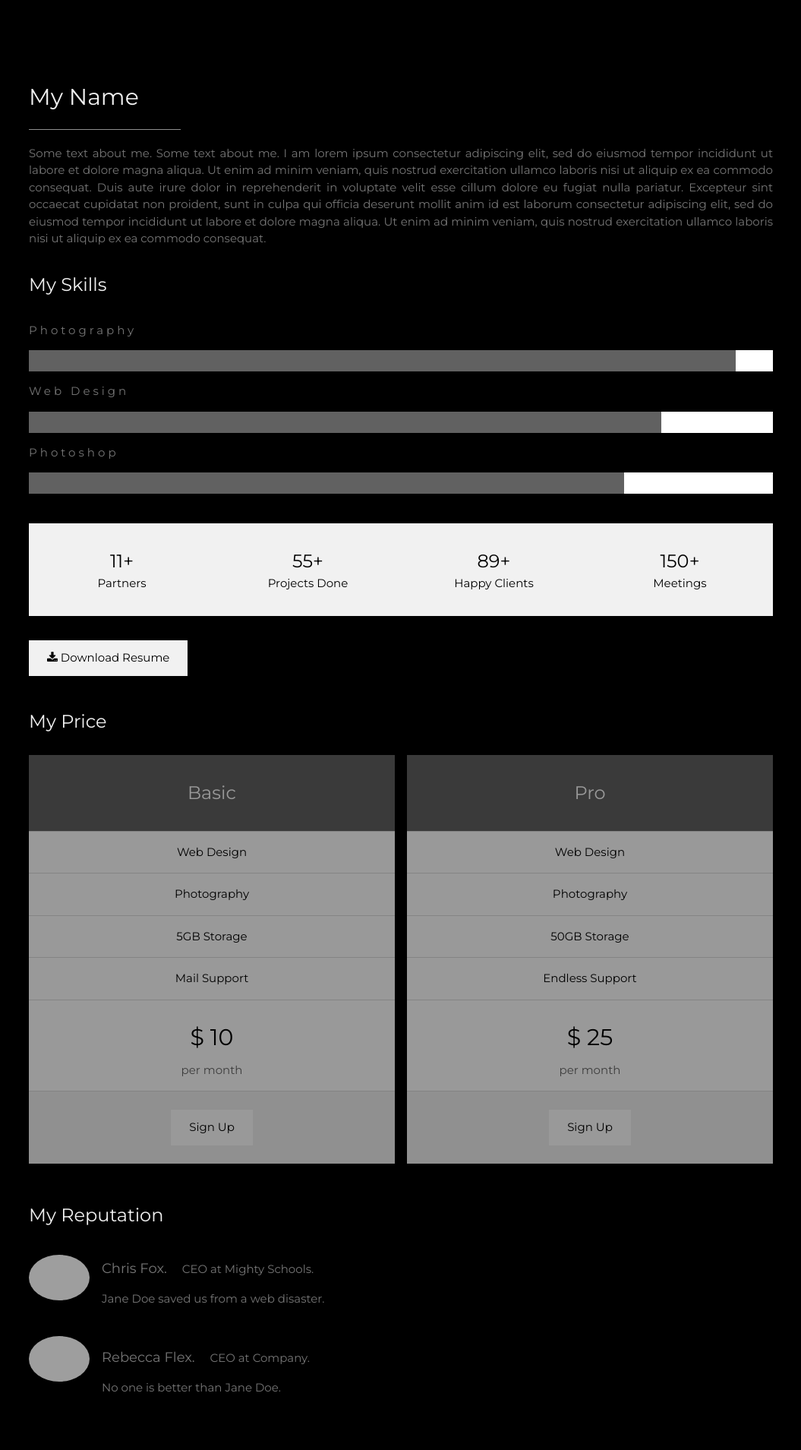
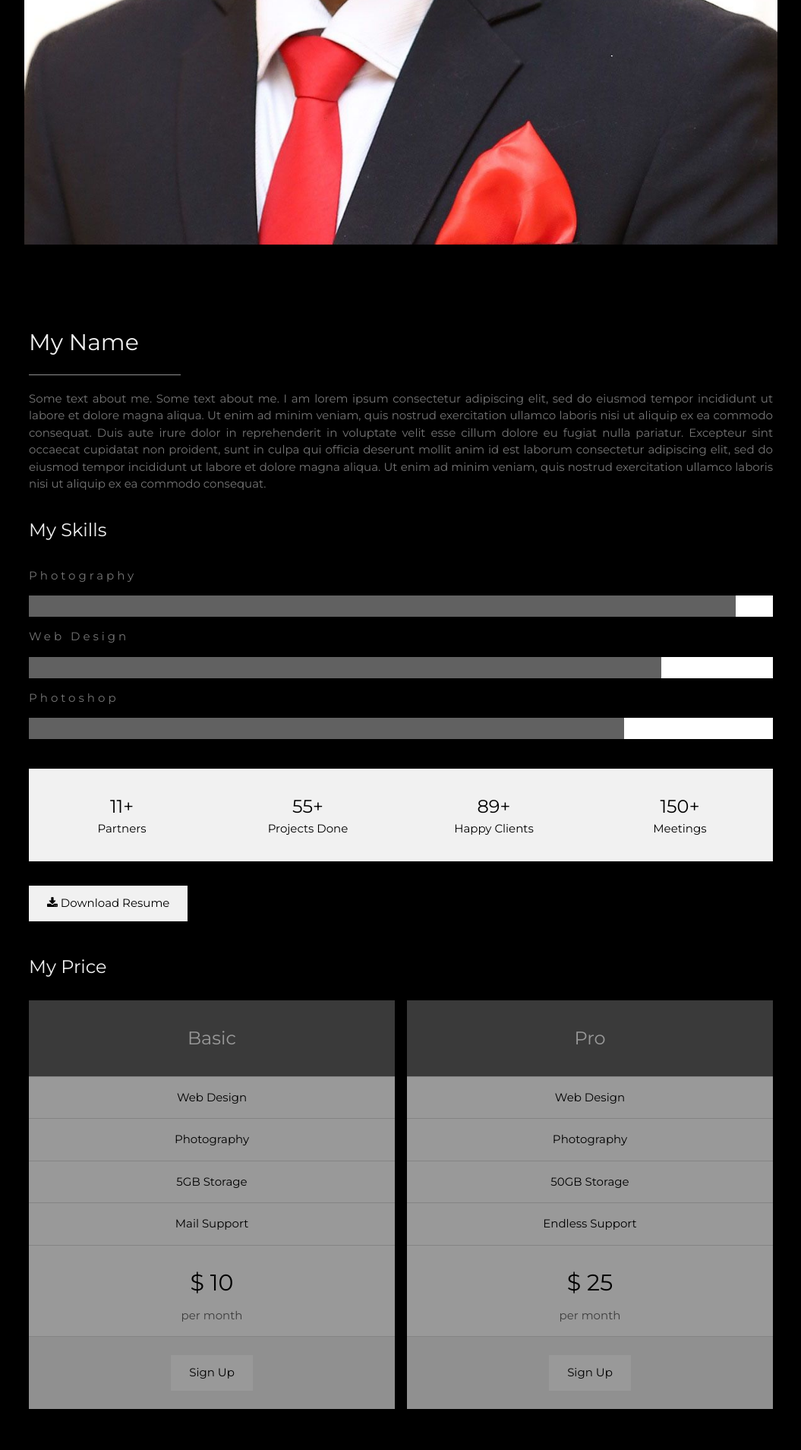
Before and after one commit to mahsankhaan/app-modernization-using-IBM-toolchain, a PHP site: page / in a window 1280 px wide. Shown: the part 948-2857 px from the top of the page at 76% size, without its empty margins (172-1227 px from the left). Run offline with PHP 8.4, Linux system fonts and the light colour scheme; grey boxes are pictures that could not be loaded.

Commit message:
Update index.php

```diff
--- a/index.php
+++ b/index.php
@@ -55,7 +55,7 @@ body, h1,h2,h3,h4,h5,h6 {font-family: "Montserrat", sans-serif}
   <header class="w3-container w3-padding-32 w3-center w3-black" id="home">
     <h1 class="w3-jumbo"><span class="w3-hide-small">I'm</span> Muhammad Ahsan.</h1>
     <p>Photographer and Web Designer.</p>
-    <img src="/w3images/man_smoke.jpg" alt="boy" class="w3-image" width="992" height="1108">
+    <img src="/me.jpeg" alt="boy" class="w3-image" width="992" height="1108">
   </header>
 
   <!-- About Section -->
```
